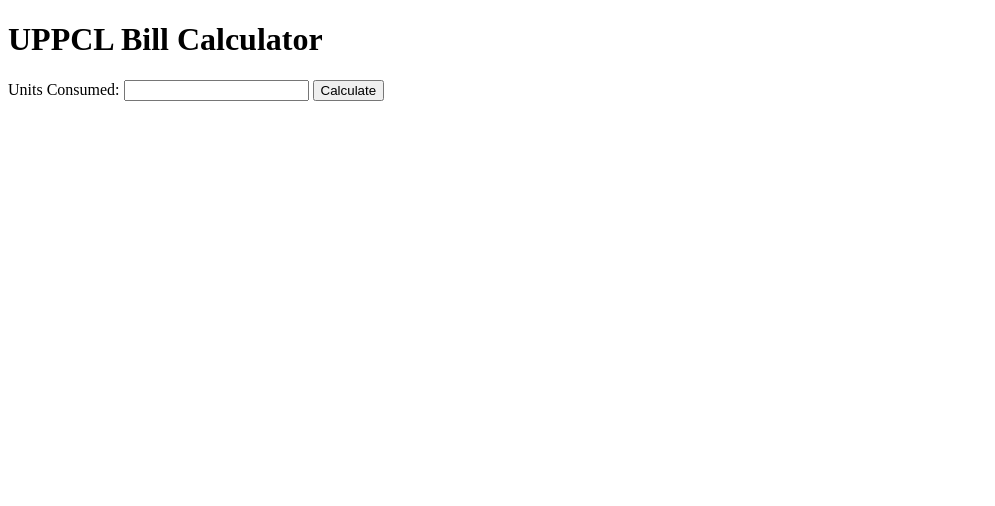
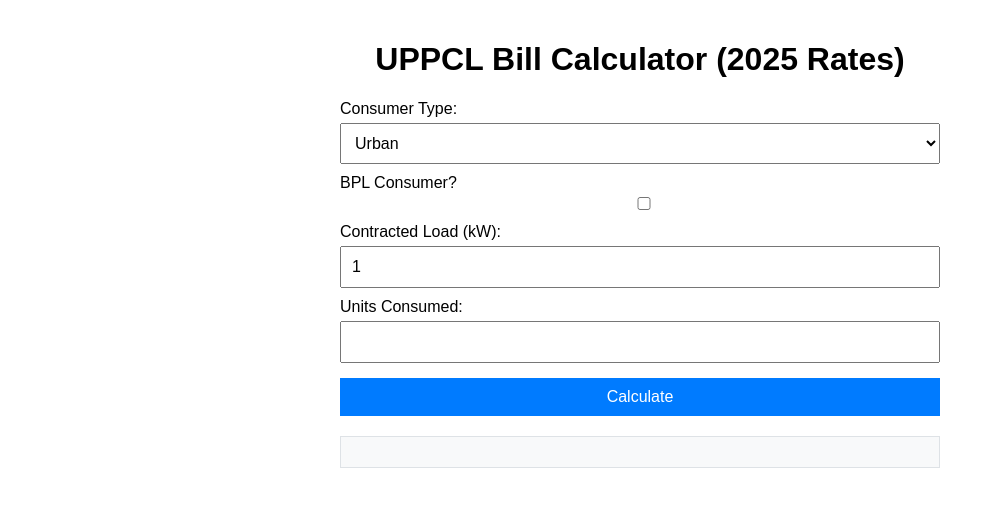
Before and after one commit to Margin-Calculator/UPPCL, a plain HTML site: page index.html in a window 1280 px wide. Shown: the whole page, without its empty margins (0-995 px from the left). Drawn offline with Linux system fonts and the light colour scheme.

Commit message:
Update index.html

```diff
--- a/index.html
+++ b/index.html
@@ -2,16 +2,98 @@
 <html lang="en">
 <head>
 <meta charset="utf-8">
+<meta name="viewport" content="width=device-width, initial-scale=1">
 <title>UPPCL Bill Calculator</title>
-<link rel="stylesheet" href="styles/style.css">
+<style>
+body { font-family: Arial, sans-serif; max-width: 600px; margin: auto; padding: 20px; }
+h1 { text-align: center; }
+form { display: grid; gap: 10px; }
+label { display: flex; flex-direction: column; }
+input, select, button { padding: 10px; margin-top: 5px; box-sizing: border-box; width: 100%; font-size: 16px; }
+button { background: #007bff; color: white; border: none; cursor: pointer; }
+button:hover { background: #0056b3; }
+#result { margin-top: 20px; padding: 15px; background: #f8f9fa; border: 1px solid #dee2e6; }
+@media (max-width: 600px) { body { padding: 10px; } form { gap: 8px; } input, select, button { font-size: 14px; } }
+</style>
 </head>
 <body>
-<h1>UPPCL Bill Calculator</h1>
-<div>
-<label>Units Consumed: <input id="units" type="number"></label>
-<button onclick="calculateBill()">Calculate</button>
-</div>
+<h1>UPPCL Bill Calculator (2025 Rates)</h1>
+<form onsubmit="calculateBill(); return false;">
+<label>Consumer Type:
+<select id="type">
+<option value="urban">Urban</option>
+<option value="rural">Rural</option>
+</select>
+</label>
+<label>BPL Consumer? <input id="bpl" type="checkbox"></label>
+<label>Contracted Load (kW): <input id="load" type="number" min="1" value="1" required></label>
+<label>Units Consumed: <input id="units" type="number" min="0" required></label>
+<button type="submit">Calculate</button>
+</form>
 <div id="result"></div>
-<script src="scripts/calculator.js"></script>
+<script>
+function calculateBill() {
+  const type = document.getElementById('type').value;
+  const bpl = document.getElementById('bpl').checked;
+  const load = parseFloat(document.getElementById('load').value);
+  const units = parseFloat(document.getElementById('units').value);
+
+  if (isNaN(load) || isNaN(units) || load <= 0 || units < 0) {
+    alert('Please enter valid positive numbers.');
+    return;
+  }
+
+  let fixedCharge = 0;
+  let energyCharge = 0;
+
+  if (bpl) {
+    if (units > 100) {
+      alert('BPL applicable only up to 100 units.');
+      return;
+    }
+    fixedCharge = 10;
+    energyCharge = units * 3.00;
+  } else {
+    fixedCharge = (type === 'urban' ? 110 : 90) * load;
+
+    const slabs = type === 'urban' ? [
+      { max: 100, rate: 5.50 },
+      { max: 150, rate: 6.00 },
+      { max: 300, rate: 6.50 },
+      { max: 500, rate: 7.00 },
+      { max: Infinity, rate: 7.50 }
+    ] : [
+      { max: 100, rate: 3.50 },
+      { max: 150, rate: 5.00 },
+      { max: 300, rate: 5.00 },
+      { max: 500, rate: 6.50 },
+      { max: Infinity, rate: 7.00 }
+    ];
+
+    let remaining = units;
+    let prevMax = 0;
+    for (const slab of slabs) {
+      const slabUnits = Math.min(remaining, slab.max - prevMax);
+      energyCharge += slabUnits * slab.rate;
+      remaining -= slabUnits;
+      prevMax = slab.max;
+      if (remaining <= 0) break;
+    }
+  }
+
+  const subtotal = fixedCharge + energyCharge;
+  const duty = subtotal * 0.05;
+  const surcharge = subtotal * 0.0124;
+  const total = subtotal + duty + surcharge;
+
+  document.getElementById('result').innerHTML = `
+    <p>Fixed Charge: ₹${fixedCharge.toFixed(2)}</p>
+    <p>Energy Charge: ₹${energyCharge.toFixed(2)}</p>
+    <p>Electricity Duty (5%): ₹${duty.toFixed(2)}</p>
+    <p>Fuel Surcharge (1.24%): ₹${surcharge.toFixed(2)}</p>
+    <p><strong>Total Bill: ₹${total.toFixed(2)}</strong></p>
+  `;
+}
+</script>
 </body>
 </html>
```
